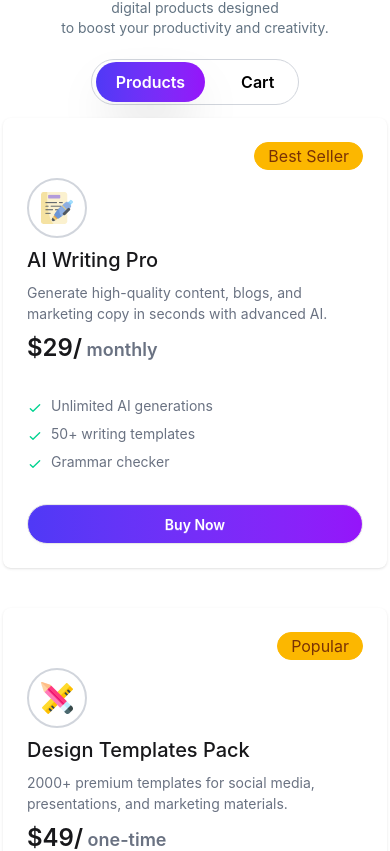
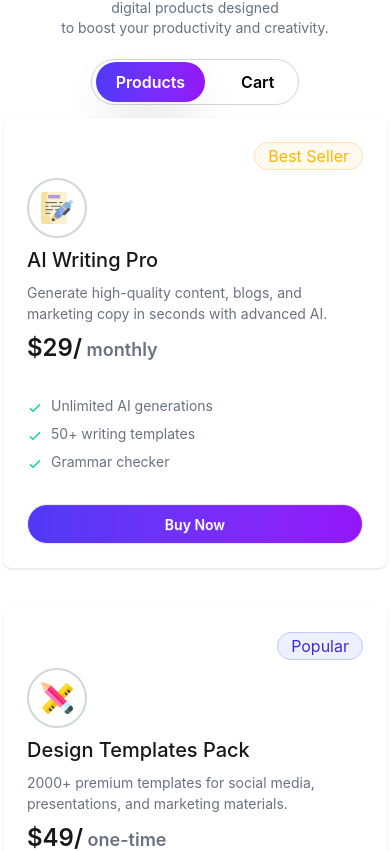
Before and after one commit to farhangalib-1/DigiTools, a React (Vite) app: page / in a window 390 px wide. Shown: the part 1613-2464 px from the top of the page. Built offline with nearby package versions, Linux system fonts and the light colour scheme.

Commit message:
Responsive Ui is updated

```diff
--- a/src/components/Card.jsx
+++ b/src/components/Card.jsx
@@ -3,7 +3,7 @@ const Card = (props) => {
    <div className="card max-w-96 bg-base-100 shadow-sm">
   <div className="card-body">
     <div className="flex justify-end">
-    <span className="badge badge-lg rounded-full badge-warning">{props.tag}</span>
+    <span className={`badge badge-lg rounded-full ${props.tag === 'Best Seller' && 'badge-soft badge-warning border border-[#ffe4ab] '} ${props.tag === 'Popular' && 'badge-soft badge-primary border border-[#bfc9fe]'} ${props.tag === 'New' && 'badge-soft badge-success border border-[#a8ffd4]'} `}>{props.tag}</span>
     </div>
     <div className="border-2 border-gray-300 p-3 overflow-hidden rounded-full w-fit">
         <img src={props.icon} alt="" />
```
